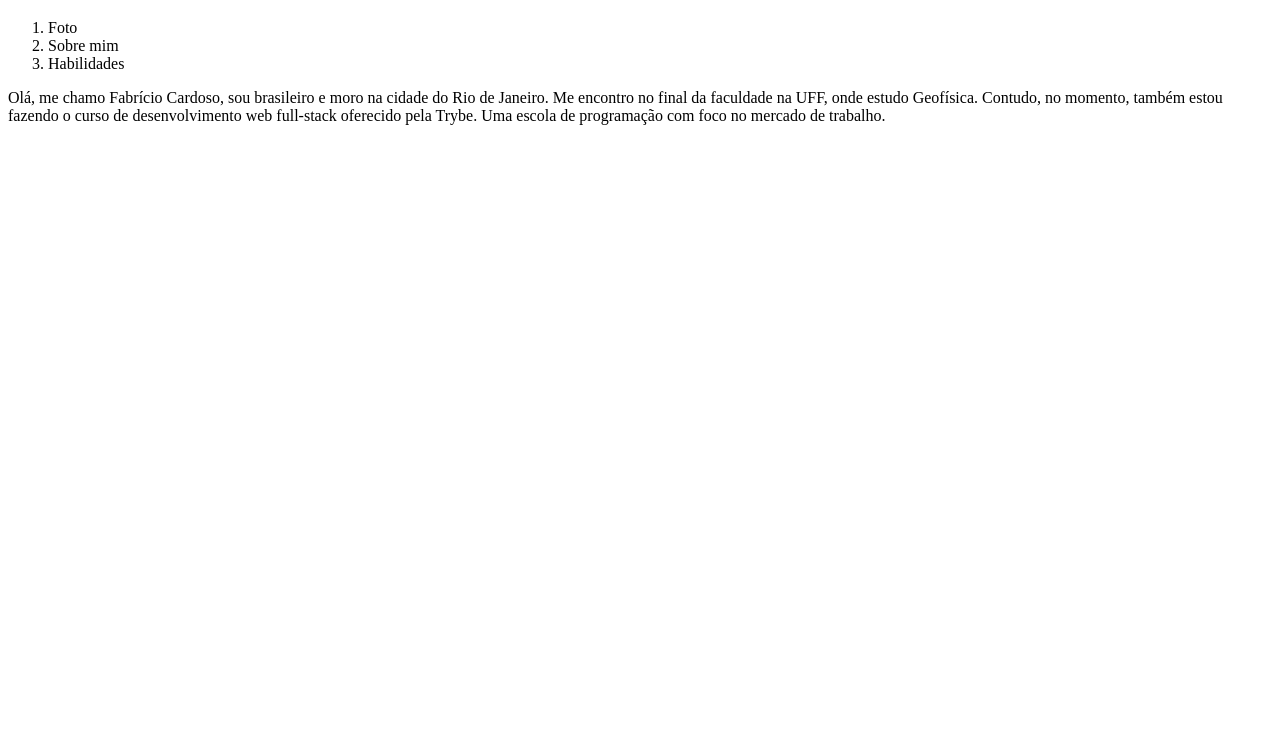
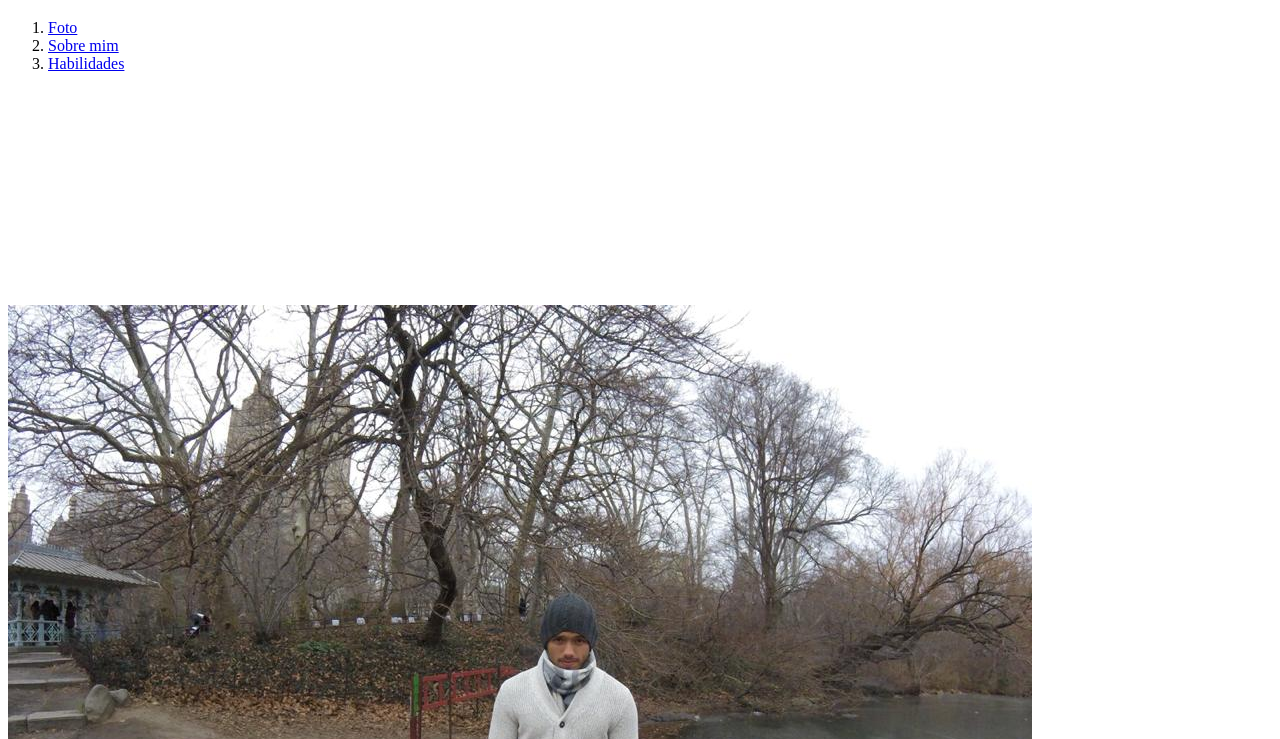
Before and after one commit to cardosofab/cardosofab.github.io, a plain HTML site: page index.html in a window 1280 px wide. Shown: the part 61-800 px from the top of the page. Drawn offline with Linux system fonts and the light colour scheme.

Commit message:
Adicionando foto

```diff
--- a/index.html
+++ b/index.html
@@ -10,12 +10,35 @@
         Fabrício Cardoso de Souza Matos
     </h1>
     <ol>
-        <li><a>Foto</a></li>
-        <li><a>Sobre mim</a></li>
-        <li><a>Habilidades</a></li>
+        <li><a href="#foto">Foto</a></li>
+        <li><a href="#about">Sobre mim</a></li>
+        <li><a href="#skills">Habilidades</a></li>
     </ol>
-    <p>
-        Olá, me chamo Fabrício Cardoso, sou brasileiro e moro na cidade do Rio de Janeiro. Me encontro no final da faculdade na UFF, onde estudo Geofísica. Contudo, no momento, também estou fazendo o curso de desenvolvimento web full-stack oferecido pela Trybe. Uma escola de programação com foco no mercado de trabalho.
+    <br>
+    <br>
+    <br>
+    <br>
+    <br>
+    <br>
+    <br>
+    <br>
+    <br>
+    <br>
+    <br>
+    <br>
+    <img src="fabricio.jpeg" alt="Foto no Central Park" id="foto">
+    <br>
+    <br>
+    <br>
+    <br>
+    <br>
+    <br>
+    <br>
+    <br>
+
+    <br>
+    <p id="about">
+        Olá, me chamo Fabrício Cardoso, sou brasileiro e moro na cidade do Rio de Janeiro. Me encontro no final da faculdade na UFF, onde estudo Geofísica. Contudo, no momento, também estou fazendo o curso de desenvolvimento web full-stack oferecido pela Trybe. Uma escola de programação com foco no mercado de trabalho. Sou uma pessoa que não vive sem atividades físicas e que quer sempre desenvolver o conhecimento e habilidades.
     </p>
 
 
```
Also changed, not shown: fabricio.jpeg (added).
